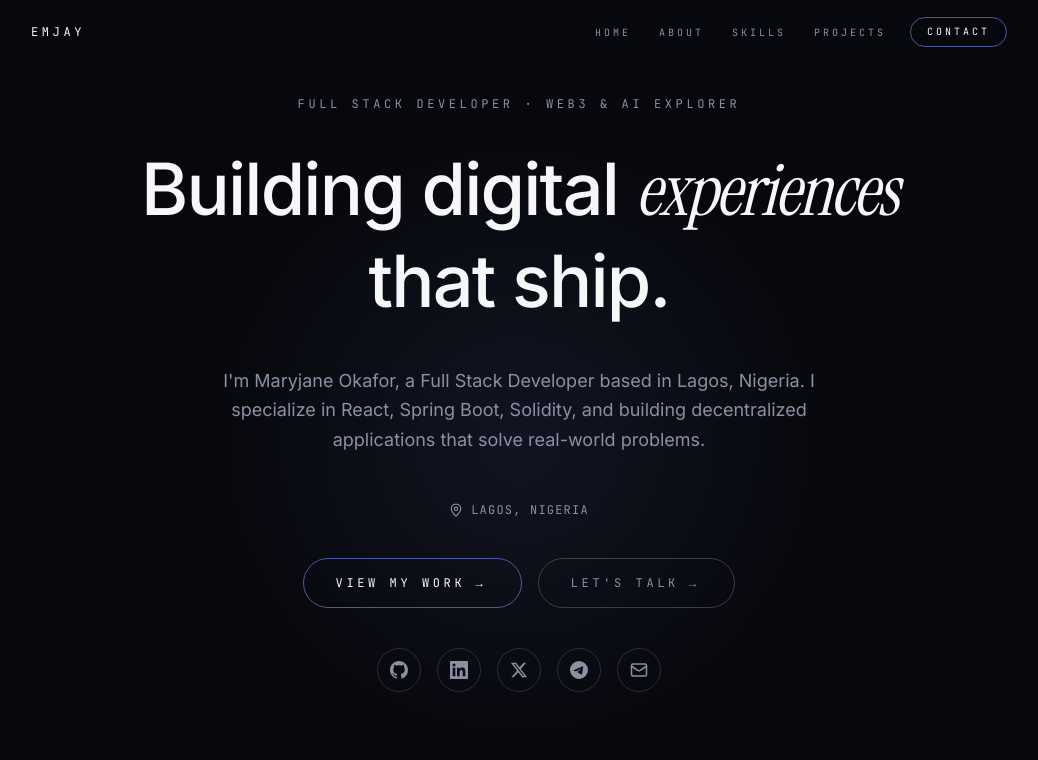
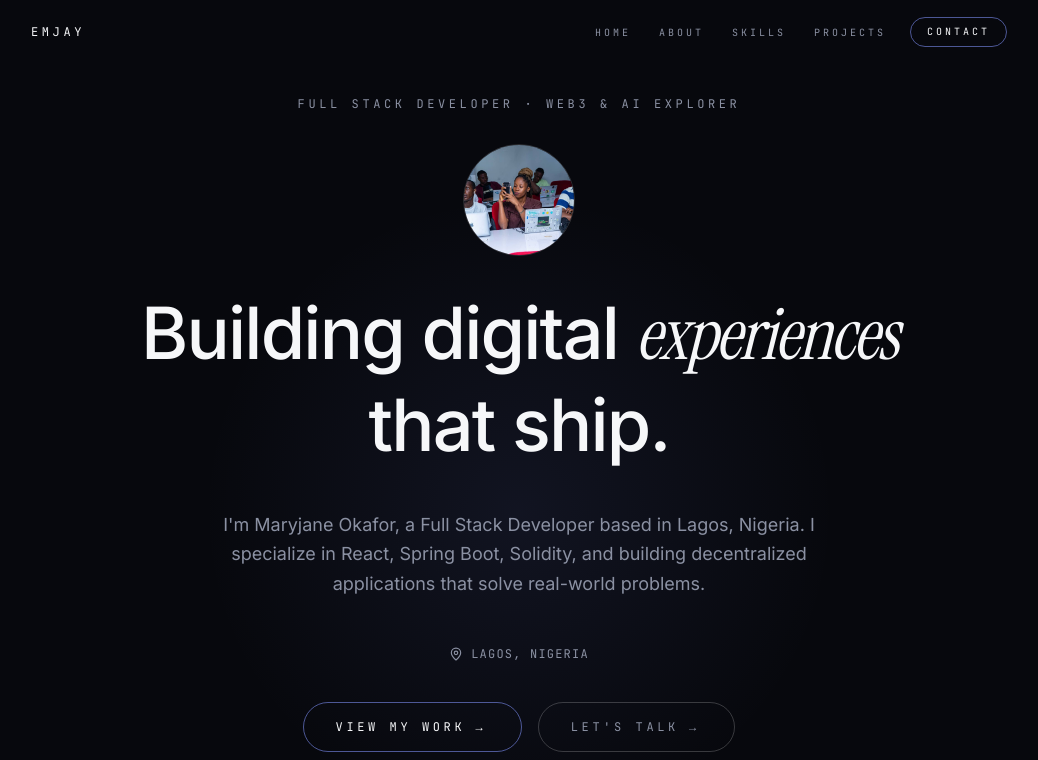
Before and after one commit to Ryjen1/folio, a Next.js app: page / in a window 1280 px wide. Shown: the top 760 px of the page, without its empty margins (121-1159 px from the left). Built offline with nearby package versions, Linux system fonts and the light colour scheme.

Commit message:
feat: add profile photo to hero section

```diff
--- a/src/components/Hero.tsx
+++ b/src/components/Hero.tsx
@@ -11,6 +11,14 @@ export default function Hero() {
       <p className="eyebrow relative z-10 mb-6 sm:mb-8">
         Full Stack Developer · Web3 &amp; AI Explorer
       </p>
+
+      <div className="relative z-10 mb-6 sm:mb-8">
+        <img
+          src="/image.png"
+          alt="Maryjane Okafor"
+          className="w-24 h-24 sm:w-28 sm:h-28 rounded-full object-cover border border-white/15"
+        />
+      </div>
 
       <h1 className="relative z-10 max-w-4xl text-center text-3xl leading-tight font-medium text-foreground sm:text-5xl md:text-7xl tracking-tight">
         Building digital <span className="font-serif italic">experiences</span> that ship.
```
Also changed, not shown: public/image.png (added).
